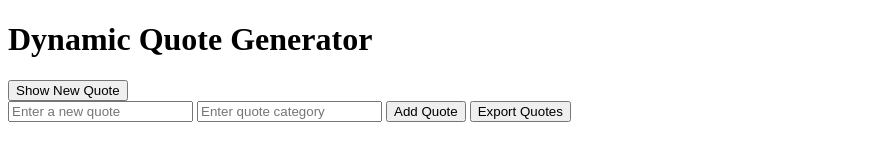
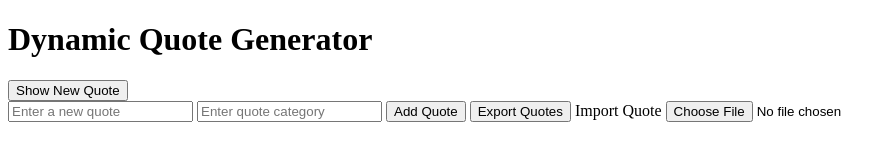
Before and after one commit to Hiriya12/alx_fe_javascript, a plain HTML site: page dom-manipulation/index.html in a window 1280 px wide. Shown: the whole page, without its empty margins (0-896 px from the left). Drawn offline with Linux system fonts and the light colour scheme.

Commit message:
Updated commit

```diff
--- a/dom-manipulation/index.html
+++ b/dom-manipulation/index.html
@@ -15,6 +15,8 @@
     <input id="newQuoteCategory" type="text" placeholder="Enter quote category" />
     <button onclick="addQuote()">Add Quote</button>
    <button onclick="exportToJSON()">Export Quotes</button>
-</div>
+ <label for="importQuote">Import Quote</label>
+ <input type="file" id="importFile" accept =".json" onchange="importFromJsonFile(event)" />
+  </div>
 </body>
 </html>
```
